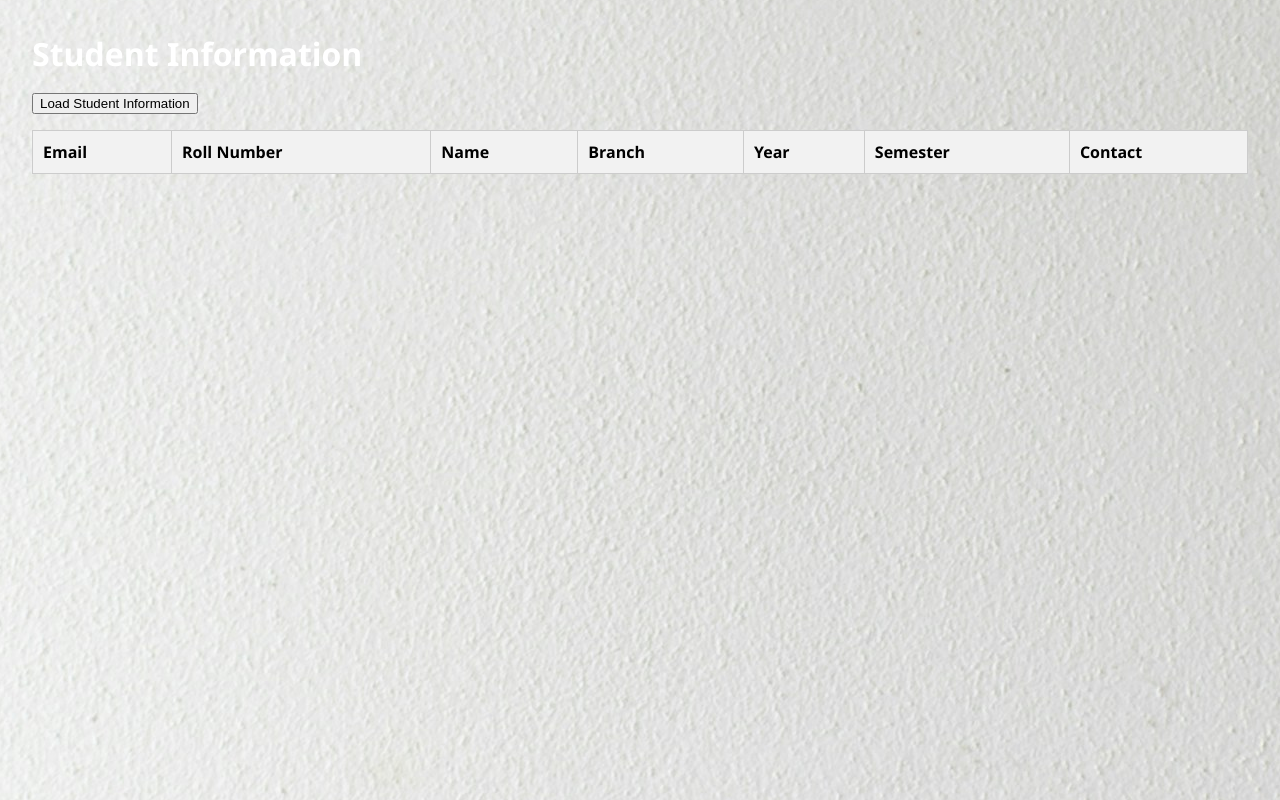
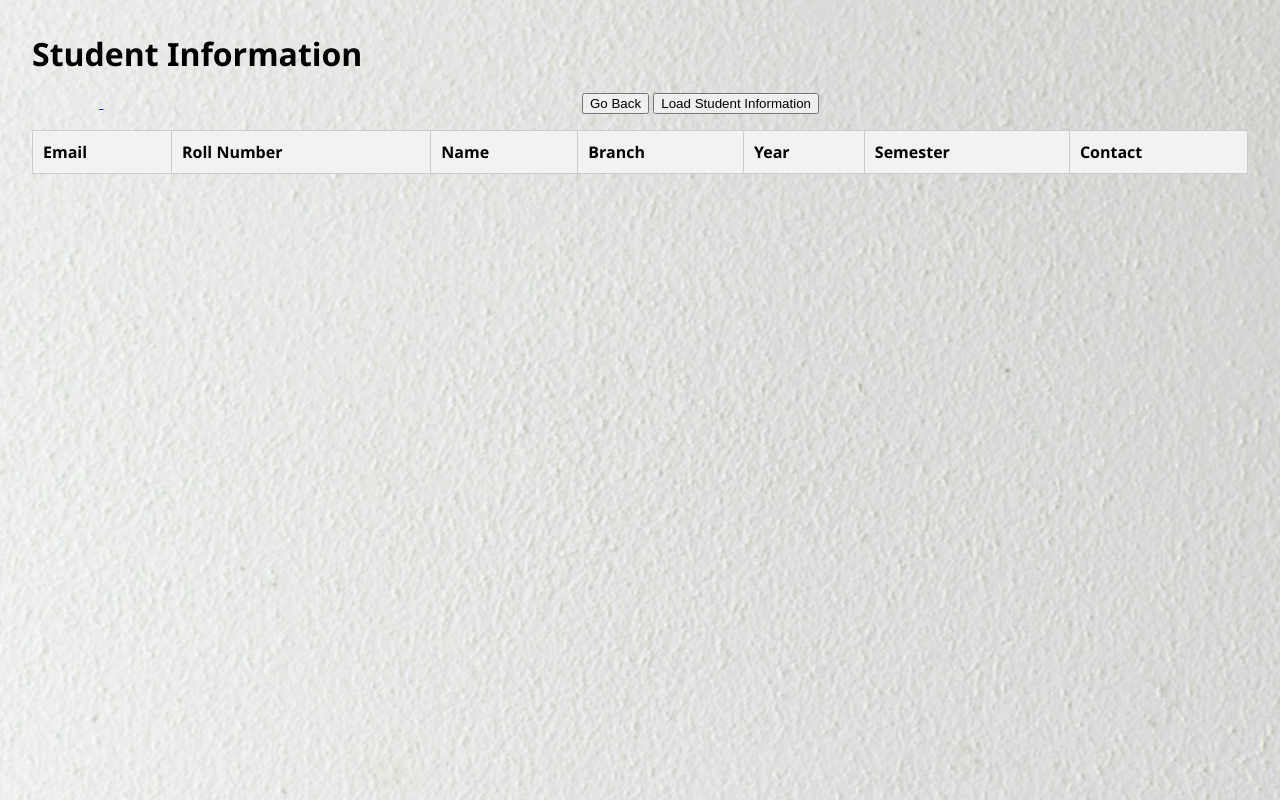
Before and after one commit to Lakshya7km/Trial1LMS, a website: page public/studentinfo.html in a window 1280 px wide. Drawn offline with Linux system fonts and the light colour scheme.

Commit message:
Update studentinfo.html

```diff
--- a/public/studentinfo.html
+++ b/public/studentinfo.html
@@ -17,7 +17,7 @@
         }
         h1 {
             margin-bottom: 1rem;
-           color: white;
+           color: black;
 
         }
         table {
@@ -30,6 +30,10 @@
             padding: 10px;
             text-align: left;
         }
+        button {
+          transform : translate(550px,0px);
+
+      }
         th {
             background-color: #f2f2f2;
         }
@@ -38,6 +42,9 @@
 <body>
 
 <h1>Student Information</h1>
+ <a href="admin_dashboard.html">
+    <button type="button">Go Back</button>
+</a>
 <button id="loadStudents">Load Student Information</button>
 <table id="studentsTable">
     <thead>
```
